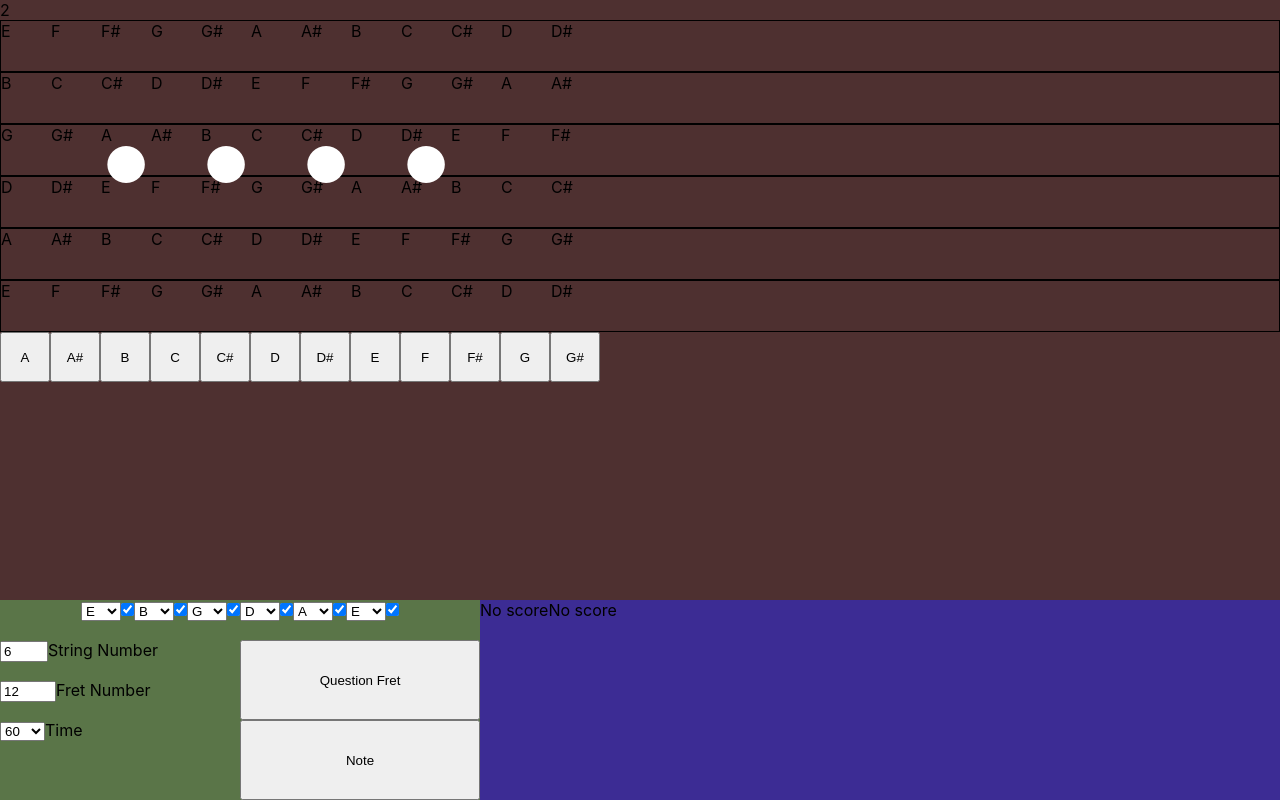
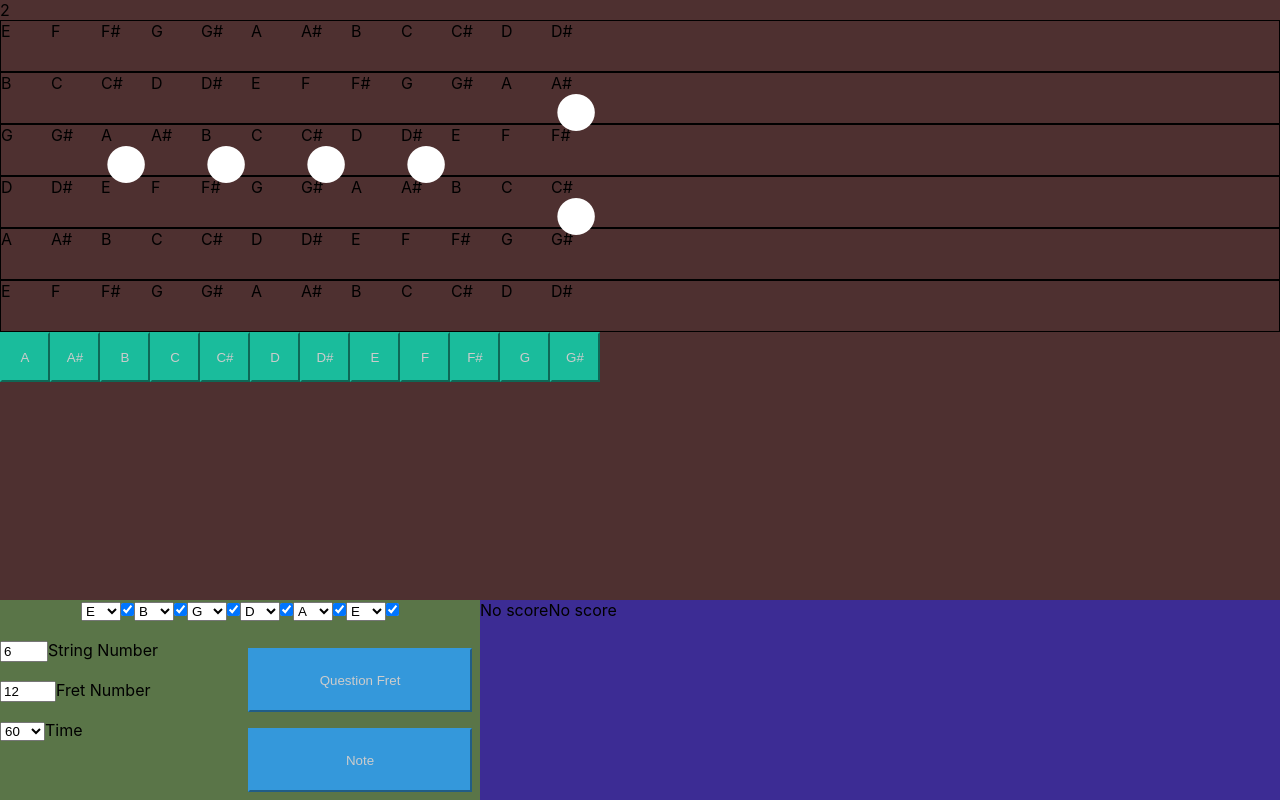
Before and after one commit to CarlosBor/GuitarGame, a React (Create React App) app: page / in a window 1280 px wide. Built offline with nearby package versions, Linux system fonts and the light colour scheme.

Commit message:
gitignore changes

```diff
--- a/src/style huh.css
+++ /dev/null
@@ -1,180 +0,0 @@
-/* https://www.colorcombos.com/color-schemes/650/ColorCombo650.html */
-
-*{
-    margin:0;
-}
-
-.board{
-    background-color: #4e3030;
-    grid-column-start: 1;
-    grid-column-end: 3;
-    grid-row-start:1;
-    grid-row-end:2;
-    height:100%;
-}
-
-.fret{
-    height:50px;
-    width:50px;
-    float:left;
-}
-
-.wire:nth-of-type(3)>.fret:nth-of-type(3)::after, .wire:nth-of-type(3)>.fret:nth-of-type(5)::after,  .wire:nth-of-type(3)>.fret:nth-of-type(7)::after, .wire:nth-of-type(3)>.fret:nth-of-type(9)::after{
-    justify-content: center;
-    display: flex;
-    content: ' \25CF';
-    color:white;
-    font-size: 50px;
-    position:relative;
-    bottom:10px;
-}
-
-.wire:nth-of-type(2)>.fret:nth-of-type(12)::after, .wire:nth-of-type(4)>.fret:nth-of-type(12)::after{
-    justify-content: center;
-    display: flex;
-    content: ' \25CF';
-    color:white;
-    font-size: 50px;
-    position:relative;
-    bottom:10px;
-}
-
-.wire{
-    display:flex;
-    flex-direction:row;
-    width:auto;
-    border-width:1px;
-    border-color:black;
-    border-style:solid;
-    height:50px;
-}
-
-
-.fretboard{
-    display:flex;
-    flex-direction:column;
-}
-.options{
-    background-color: #5a7548;
-    grid-column-start: 1;
-    grid-column-end: 2;
-    grid-row-start:2;
-    grid-row-end:3;
-    height:100%;
-    display:grid;
-    grid-template-columns: 1fr 1fr;
-    grid-template-rows: 1fr 1fr 1fr 1fr 1fr;
-}
-
-.scores{
-    background-color: #3c2c94;
-    grid-column-start: 2;
-    grid-column-end: 3;
-    grid-row-start:2;
-    grid-row-end:3;
-    height:100%;
-}
-
-.tuningOptions{
-    grid-column-start:1;
-    grid-column-end:3;
-    grid-row-start:1;
-    grid-row-end:2;
-    text-align:center;
-}
-
-.stringNumberSelector{
-    grid-column-start:1;
-    grid-column-end:2;
-    grid-row-start:2;
-    grid-row-end:3;
-}
-
-.fretNumberSelector{
-    grid-column-start:1;
-    grid-column-end:2;
-    grid-row-start:3;
-    grid-row-end:4;
-}
-
-.timeSelectorDiv{
-    grid-column-start:1;
-    grid-column-end:2;
-    grid-row-start:4;
-    grid-row-end:5;
-}
-
-.questionFretButton{
-    grid-column-start:2;
-    grid-column-end:3;
-    grid-row-start:2;
-    grid-row-end:4;
-}
-
-.noteButton{
-    grid-column-start:2;
-    grid-column-end:3;
-    grid-row-start:4;
-    grid-row-end:6;
-}
-
-.ranking{
-    display:flex;
-    flex-direction:row;
-}
-
-.ranking>div{
-
-}
-
-.ranking>div>div{
-
-}
-
-.game{
-    display:grid;
-    grid-template-columns: 3fr 5fr;
-    grid-template-rows: 3fr 1fr;
-    height:100vh;
-}
-
-
-.hidden{
-    opacity:0.3;
-    pointer-events:none;
-}
-
-.questionNode{
-    background-color:yellow;
-}
-
-.selectNoteButtons{
-    display:flex;
-    height:50px;
-    width:50px;
-}
-
-.selectNoteDiv{
-    display:flex;
-    flex-direction:row;
-}
-
-.selectNoteButtons{
-    text-align:center;
-    vertical-align:middle;
-    display:inline;
-}
-
-.gameStartButton {
-    border-color: #3498db;
-    color: #fff;
-    box-shadow: 0 0 40px 40px #3498db inset, 0 0 0 0 #3498db;
-    transition: all 150ms ease-in-out;
-    color:#CCCCCC;
-    margin:8px;
-  }
-
-  .gameStartButton:hover {
-    box-shadow: 0 0 10px 0 #3498db inset, 0 0 10px 4px #3498db;
-    color:#333333;
-  }
--- a/src/style.css
+++ b/src/style.css
@@ -1,154 +1,152 @@
-*{
-    margin:0;
-}
+/* https://www.colorcombos.com/color-schemes/650/ColorCombo650.html */
+/* asdasd */
+* {
+  margin: 0; }
 
-.board{
+.board {
   background-color: #4e3030;
   grid-column-start: 1;
   grid-column-end: 3;
-    grid-row-start:1;
-    grid-row-end:2;
-    height:100%;
-}
+  grid-row-start: 1;
+  grid-row-end: 2;
+  height: 100%; }
 
-.fret{
-    height:50px;
-    width:50px;
-    float:left;
-}
+.fret {
+  height: 50px;
+  width: 50px;
+  float: left; }
 
-.wire:nth-of-type(3)>.fret:nth-of-type(3)::after, .wire:nth-of-type(3)>.fret:nth-of-type(5)::after,  .wire:nth-of-type(3)>.fret:nth-of-type(7)::after, .wire:nth-of-type(3)>.fret:nth-of-type(9)::after{
+.wire:nth-of-type(3) > .fret:nth-of-type(3)::after, .wire:nth-of-type(3) > .fret:nth-of-type(5)::after, .wire:nth-of-type(3) > .fret:nth-of-type(7)::after, .wire:nth-of-type(3) > .fret:nth-of-type(9)::after {
   justify-content: center;
   display: flex;
   content: ' \25CF';
-    color:white;
+  color: white;
   font-size: 50px;
-    position:relative;
-    bottom:10px;
-}
+  position: relative;
+  bottom: 10px; }
 
-.wire{
-    display:flex;
-    flex-direction:row;
-    width:auto;
-    border-width:1px;
-    border-color:black;
-    border-style:solid;
-    height:50px;
-}
+.wire:nth-of-type(2) > .fret:nth-of-type(12)::after, .wire:nth-of-type(4) > .fret:nth-of-type(12)::after {
+  justify-content: center;
+  display: flex;
+  content: ' \25CF';
+  color: white;
+  font-size: 50px;
+  position: relative;
+  bottom: 10px; }
 
+.wire {
+  display: flex;
+  flex-direction: row;
+  width: auto;
+  border-width: 1px;
+  border-color: black;
+  border-style: solid;
+  height: 50px; }
 
-.fretboard{
-    display:flex;
-    flex-direction:column;
-}
-.options{
+.fretboard {
+  display: flex;
+  flex-direction: column; }
+
+.options {
   background-color: #5a7548;
   grid-column-start: 1;
   grid-column-end: 2;
-    grid-row-start:2;
-    grid-row-end:3;
-    height:100%;
-    display:grid;
+  grid-row-start: 2;
+  grid-row-end: 3;
+  height: 100%;
+  display: grid;
   grid-template-columns: 1fr 1fr;
-    grid-template-rows: 1fr 1fr 1fr 1fr 1fr;
-}
+  grid-template-rows: 1fr 1fr 1fr 1fr 1fr; }
 
-.scores{
+.scores {
   background-color: #3c2c94;
   grid-column-start: 2;
   grid-column-end: 3;
-    grid-row-start:2;
-    grid-row-end:3;
-    height:100%;
-}
+  grid-row-start: 2;
+  grid-row-end: 3;
+  height: 100%; }
 
-.tuningOptions{
-    grid-column-start:1;
-    grid-column-end:3;
-    grid-row-start:1;
-    grid-row-end:2;
-    text-align:center;
-}
+.tuningOptions {
+  grid-column-start: 1;
+  grid-column-end: 3;
+  grid-row-start: 1;
+  grid-row-end: 2;
+  text-align: center; }
 
-.stringNumberSelector{
-    grid-column-start:1;
-    grid-column-end:2;
-    grid-row-start:2;
-    grid-row-end:3;
-}
+.stringNumberSelector {
+  grid-column-start: 1;
+  grid-column-end: 2;
+  grid-row-start: 2;
+  grid-row-end: 3; }
 
-.fretNumberSelector{
-    grid-column-start:1;
-    grid-column-end:2;
-    grid-row-start:3;
-    grid-row-end:4;
-}
+.fretNumberSelector {
+  grid-column-start: 1;
+  grid-column-end: 2;
+  grid-row-start: 3;
+  grid-row-end: 4; }
 
-.timeSelectorDiv{
-    grid-column-start:1;
-    grid-column-end:2;
-    grid-row-start:4;
-    grid-row-end:5;
-}
+.timeSelectorDiv {
+  grid-column-start: 1;
+  grid-column-end: 2;
+  grid-row-start: 4;
+  grid-row-end: 5; }
 
-.questionFretButton{
-    grid-column-start:2;
-    grid-column-end:3;
-    grid-row-start:2;
-    grid-row-end:4;
-}
+.questionFretButton {
+  grid-column-start: 2;
+  grid-column-end: 3;
+  grid-row-start: 2;
+  grid-row-end: 4; }
 
-.noteButton{
-    grid-column-start:2;
-    grid-column-end:3;
-    grid-row-start:4;
-    grid-row-end:6;
-}
+.noteButton {
+  grid-column-start: 2;
+  grid-column-end: 3;
+  grid-row-start: 4;
+  grid-row-end: 6; }
 
-.ranking{
-    display:flex;
-    flex-direction:row;
-}
+.ranking {
+  display: flex;
+  flex-direction: row; }
 
-.ranking>div{
-
-}
-
-.ranking>div>div{
-
-}
-
-.game{
-    display:grid;
+.game {
+  display: grid;
   grid-template-columns: 3fr 5fr;
   grid-template-rows: 3fr 1fr;
-    height:100vh;
-}
+  height: 100vh; }
 
+.hidden {
+  opacity: 0.3;
+  pointer-events: none; }
 
-.hidden{
-    opacity:0.3;
-    pointer-events:none;
-}
+.questionNode {
+  background-color: yellow; }
 
-.questionNode{
-    background-color:yellow;
-}
+.selectNoteButtons {
+  display: flex;
+  height: 50px;
+  width: 50px; }
 
-.selectNoteButtons{
-    display:flex;
-    height:50px;
-    width:50px;
-}
+.selectNoteDiv {
+  display: flex;
+  flex-direction: row; }
 
-.selectNoteDiv{
-    display:flex;
-    flex-direction:row;
-}
+.selectNoteButtons {
+  text-align: center;
+  vertical-align: middle;
+  display: inline;
+  border-color: #1ABC9C;
+  color: #fff;
+  box-shadow: 0 0 40px 40px #1ABC9C inset, 0 0 0 0 #1ABC9C;
+  transition: all 150ms ease-in-out;
+  color: #CCCCCC; }
 
-.selectNoteButtons{
-    text-align:center;
-    vertical-align:middle;
-    display:inline;
-}
+.gameStartButton {
+  border-color: #3498db;
+  color: #fff;
+  box-shadow: 0 0 40px 40px #3498db inset, 0 0 0 0 #3498db;
+  transition: all 150ms ease-in-out;
+  color: #CCCCCC;
+  margin: 8px; }
+
+.gameStartButton:hover {
+  box-shadow: 0 0 10px 0 #3498db inset, 0 0 10px 4px #3498db;
+  color: #333333; }
```
Also changed, not shown: 1 other file (tests, documents, lock files or other folders). Lines whose indentation alone changed are shown as unchanged.
